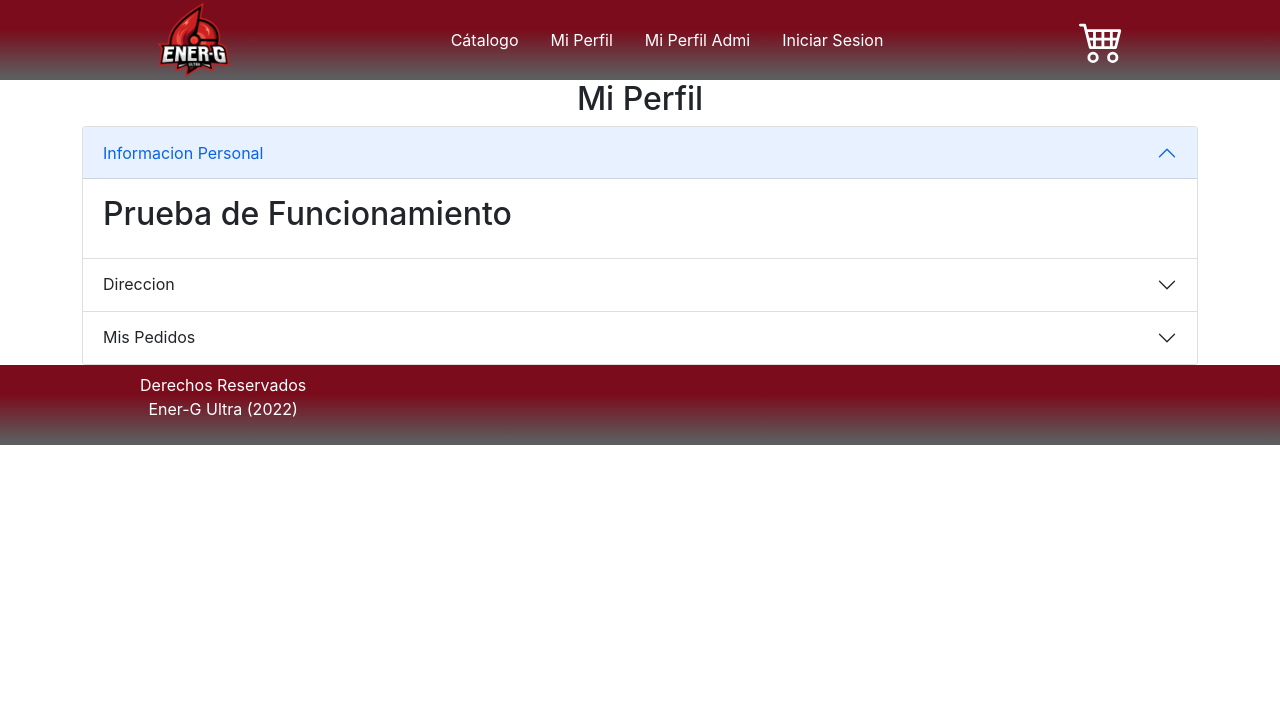
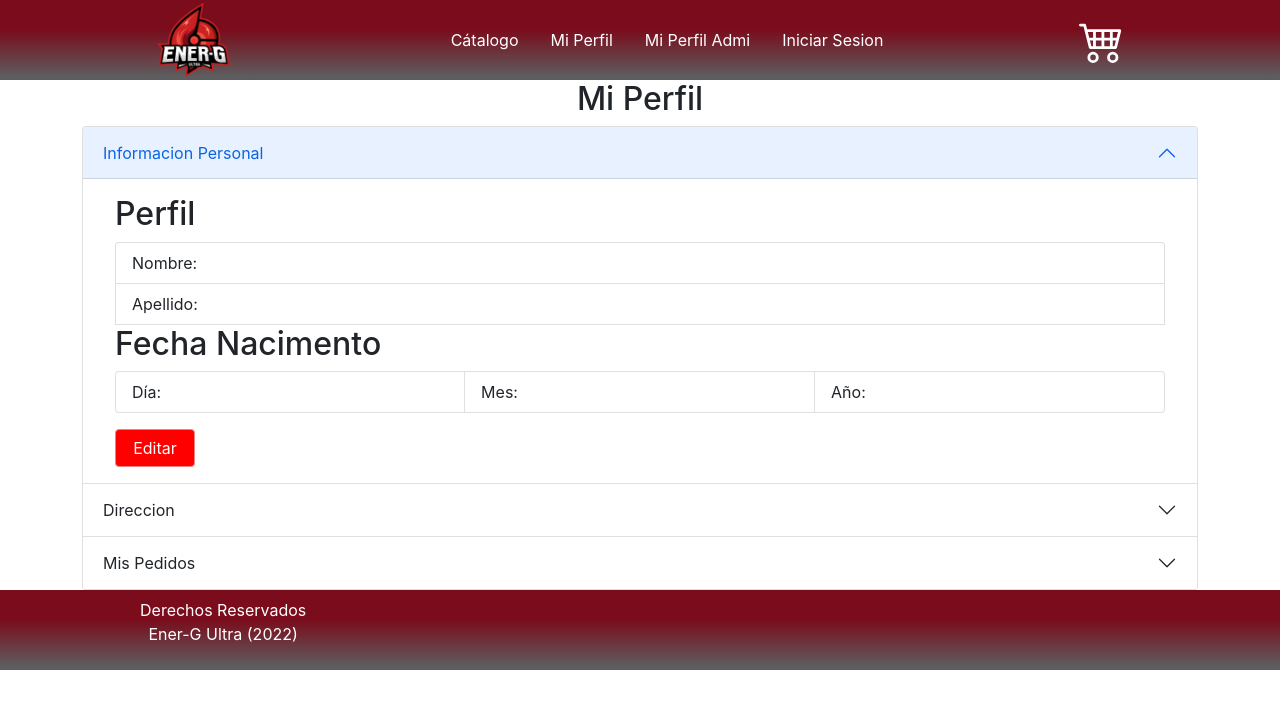
Before and after one commit to victor11s/ENER-G-ULTRA, a React (Create React App) app in the folder energ-1.0/: page /miPerfil in a window 1280 px wide. Shown: the top 708 px of the page. Built offline with nearby package versions, Linux system fonts and the light colour scheme; no server answers.

Commit message:
Información Personal Terminado

```diff
--- /dev/null
+++ b/energ-1.0/src/components/UserProfile/InfoPersonalModal.js
@@ -0,0 +1,53 @@
+import React, { Component, useState } from 'react'
+import { Button, Form } from "react-bootstrap"
+
+const InfoPersonalModal = () => {
+    return (
+        <Form>
+            <Form.Group >
+                <Form.Control
+                    type="text"
+                    placeholder="Nombre"
+                    required
+                />
+            </Form.Group>
+            <Form.Group className="mt-3">
+                <Form.Control
+                    type="text"
+                    placeholder="Apellido"
+                    rows={3}
+                />
+            </Form.Group>
+            <Form.Group className="mt-3">
+                <Form.Control
+                    type="number"
+                    placeholder="Día"
+                    required
+                />
+            </Form.Group>
+            <Form.Group className="mt-3">
+                <Form.Control
+                    type="number"
+                    placeholder="Mes"
+                    required
+                />
+            </Form.Group>
+            <Form.Group className="mt-3">
+                <Form.Control
+                    type="number"
+                    placeholder="Año"
+                    required
+                />
+            </Form.Group>
+
+
+
+            <Button variant="danger" type="submit"  className="mt-3"block>
+                Guardar
+            </Button>
+
+        </Form>
+    )
+}
+
+export default InfoPersonalModal;
--- a/energ-1.0/src/components/UserProfile/InformacionPersonal.js
+++ b/energ-1.0/src/components/UserProfile/InformacionPersonal.js
@@ -1,14 +1,72 @@
-import React, { Component } from "react";
-
-class InformacionPersonal extends Component {
-
-  render() {
-    return <>
-    <h2>Prueba de Funcionamiento</h2>
+import React, { Component, useState } from "react";
 
 
-    </>;
-  }
+import { Card, ListGroup, ListGroupItem, Form, Button, Container ,Table, Modal, ModalHeader } from "react-bootstrap";
+import InfoPersonalModal from "./InfoPersonalModal";
+
+function InformacionPersonal() {
+
+
+
+  const [show, setShow] = useState(false)
+  const handleShow = () => setShow(true)
+  const handleClose = () => setShow(false)
+
+
+  return (
+
+
+
+    <Container>
+
+      <h2>Perfil</h2>
+      <ListGroup>
+        <ListGroup.Item>Nombre:</ListGroup.Item>
+        <ListGroup.Item>Apellido:</ListGroup.Item>
+
+        <h2>Fecha Nacimento</h2>
+
+        <ListGroup horizontal>
+
+
+          <ListGroup.Item style={{ width: '25rem' }}>Día:</ListGroup.Item>
+          <ListGroup.Item style={{ width: '25rem' }}>Mes:</ListGroup.Item>
+          <ListGroup.Item style={{ width: '25rem' }}>Año:</ListGroup.Item>
+        </ListGroup>
+      </ListGroup>
+
+
+      <Button variant="danger" type="submit" className="mt-3" block style={{ width: '5rem' }} onClick={handleShow}>
+        Editar
+      </Button>
+
+
+
+      <Modal show={show}>
+          <ModalHeader>
+            <Modal.Title>
+              Editar Información
+            </Modal.Title>
+          </ModalHeader>
+          <Modal.Body>
+            <InfoPersonalModal />
+          </Modal.Body>
+          <Modal.Footer>
+            <Button variant='secondary' onClick={handleClose}>
+              Cerrar
+            </Button>
+          </Modal.Footer>
+        </Modal>
+
+
+    </Container>
+
+
+
+
+
+  )
+
 }
 
 export default InformacionPersonal;
```
